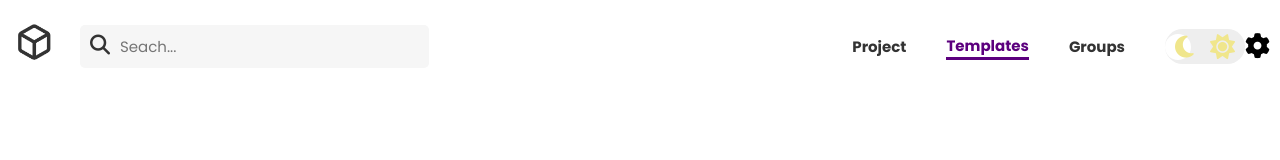
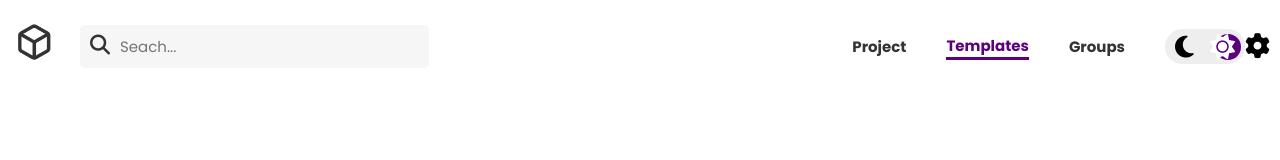
Before and after one commit to Isabella1807/kubeFrontend, a Vue app: page /templates in a window 1280 px wide. Shown: the top 160 px of the page. Built offline with nearby package versions, Linux system fonts and the light colour scheme.

Commit message:
Det går frem afDARKMODE

```diff
--- a/src/components/Header.vue
+++ b/src/components/Header.vue
@@ -149,7 +149,6 @@ $max-width-mobile: 320px;
   display: inline-block;
   width: 80px;
   height: 35px;
-
 }
 
 .switch input {
@@ -166,7 +165,7 @@ $max-width-mobile: 320px;
   right: 0;
   bottom: 0;
   background-color: #eee;
-  border-radius: 4px;
+  border-radius: 34px;
   transition: 0.4s;
 }
 
@@ -175,9 +174,10 @@ $max-width-mobile: 320px;
   content: "";
   height: 26px;
   width: 26px;
-  left: 0px;
+  right: 4px;
   bottom: 4px;
-  background-color: white;
+  background-color:$primary-color;
+  border-radius: 50%;
   transition: 0.4s;
 }
 
@@ -186,8 +186,7 @@ $max-width-mobile: 320px;
   position: absolute;
   top: 50%;
   transform: translateY(-50%);
-  color: #f0e68c; /* Startfarve for sol og måne */
-  font-size: 16px;
+  font-size: 15px;
   transition: color 0.4s;
 }
 
@@ -198,17 +197,22 @@ $max-width-mobile: 320px;
 
 .sun-icon {
   right: 10px;
+  color: #fff;
 }
 
-/* Skift farve og position ved toggle */
+input:checked + .slider:before {
+  transform: translateX(-40px); /* Justeret position til slider-knappen */
+}
 
-
+input:checked + .slider .moon-icon {
+  color: #fff;
+}
 
 input:checked + .slider .sun-icon {
   color: #fff; /* Guld farve til sol i light mode */
 }
 
-
+/* Farveskema */
 [color-scheme= 'dark'] {
     background-color: #180020;
 }
@@ -217,14 +221,6 @@ input:checked + .slider .sun-icon {
     background-color: #fff;
 }
 
-/* Rounded sliders */
-.slider.round {
-  border-radius: 34px;
-}
-
-.slider.round:before {
-  border-radius: 50%;
-}
 
 .soge-felt {
     margin-left: 20px;
```
